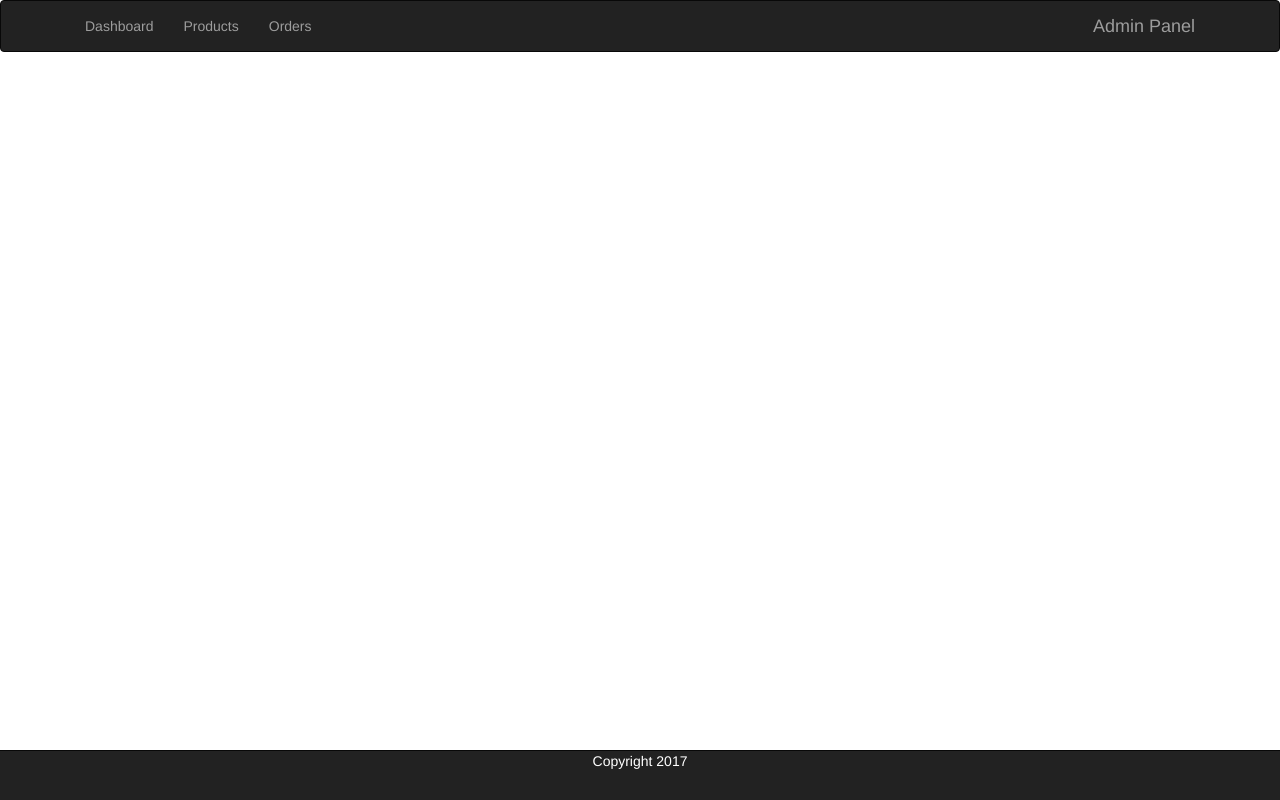
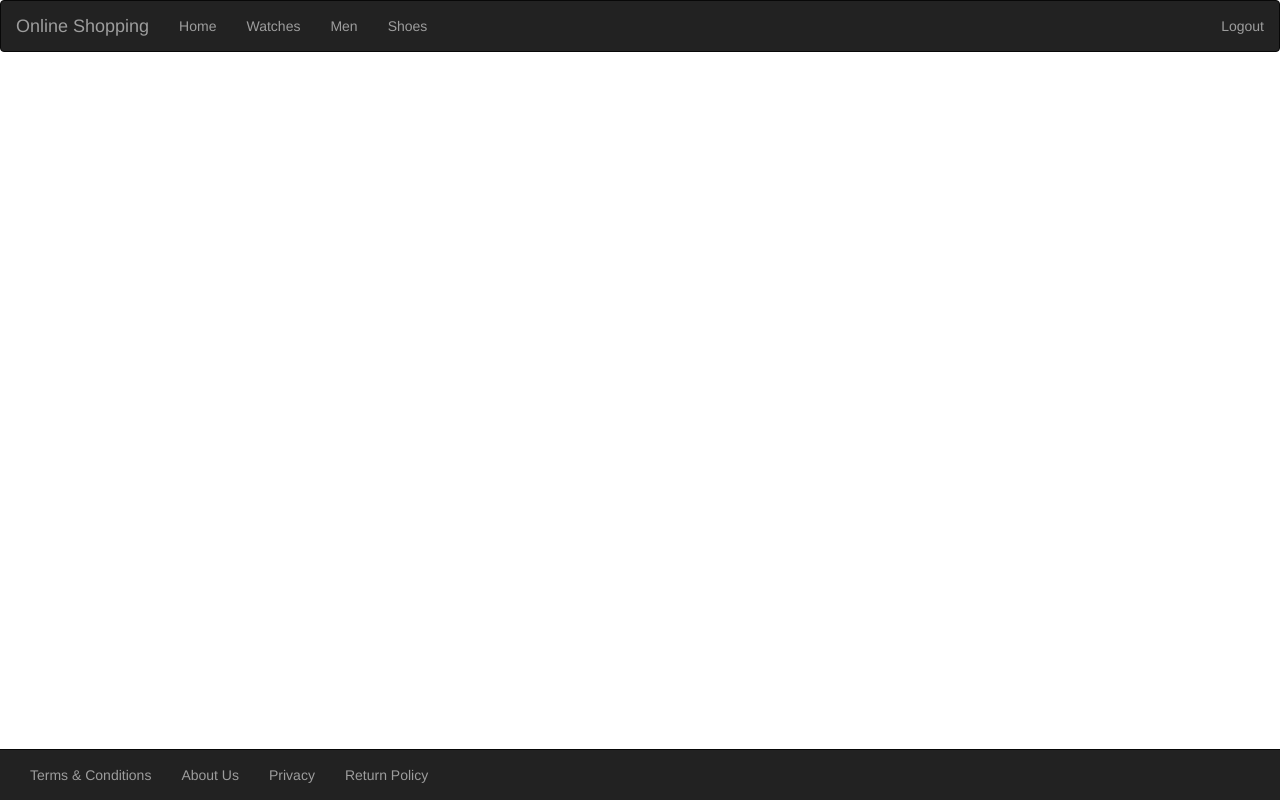
Before and after one commit to Devleen1207/Ecom-website, a PHP site: page /category.php in a window 1280 px wide. Run offline with PHP 8.4, Linux system fonts and the light colour scheme; data comes from the database, SQL or seed files in the repository; a stand-in replaces the project's code that opens the database connection; some libraries are stand-ins or nearby versions.

Commit message:
Add files via upload

```diff
--- /dev/null
+++ b/db.php
@@ -0,0 +1,8 @@
+<?php
+	$server="localhost";
+	$username="root";
+	$password="";
+	$database="online_shopping";
+
+	$conn=mysqli_connect($server,$username,$password,$database);
+?>
--- a/footer.php
+++ b/footer.php
@@ -1,3 +1,10 @@
 <footer class="navbar navbar-inverse navbar-fixed-bottom">
-	<p style="color:white;  "  class="text-center">Copyright 2017</p>
+	<div class="container-fluid">
+		<ul class="nav navbar-nav">
+			<li><a href="#">Terms & Conditions</a></li>
+			<li><a href="#">About Us</a></li>
+			<li><a href="#">Privacy</a></li>
+			<li><a href="#">Return Policy</a></li>
+		</ul>
+	</div>
 </footer>
--- a/header.php
+++ b/header.php
@@ -1,13 +1,28 @@
 <nav class="navbar navbar-inverse">
-	<div class="container">
+	<div class="container-fluid">
+		<div class="navbar-header">
+			<a href="index.php" class="navbar-brand">Online Shopping</a>
+		</div>
 		<ul class="nav navbar-nav">
-			<li><a href="index.php" >Dashboard</a></li>
-			<li><a href="product_list.php" >Products</a></li>
-			<li><a href="order.php" >Orders</a></li>
-
+			<li><a href="index.php">Home</a></li>
+			<?php
+				$cat_sql="SELECT * FROM prod_cat";
+				$cat_run=mysqli_query($conn,$cat_sql);
+				while($cat_rows=mysqli_fetch_assoc($cat_run))
+				{
+					$cat_name=ucwords($cat_rows['cat_name']);
+					if($cat_rows['cat_slug']==''){
+						$cat_slug=$cat_rows['cat_name'];
+					}
+					else{
+						$cat_slug=$cat_rows['cat_slug'];
+					}
+					echo "<li><a href='category.php?category=$cat_slug'>$cat_name</a></li>";
+				}
+			?>
 		</ul>
-		<div class="navbar-header navbar-right">
-			<div class="navbar-brand">Admin Panel</div>
-		</div>
+		<ul class="nav navbar-nav navbar-right">
+			<li><a href="#">Logout</a></li>
+		</ul>
 	</div>
 </nav>
```
